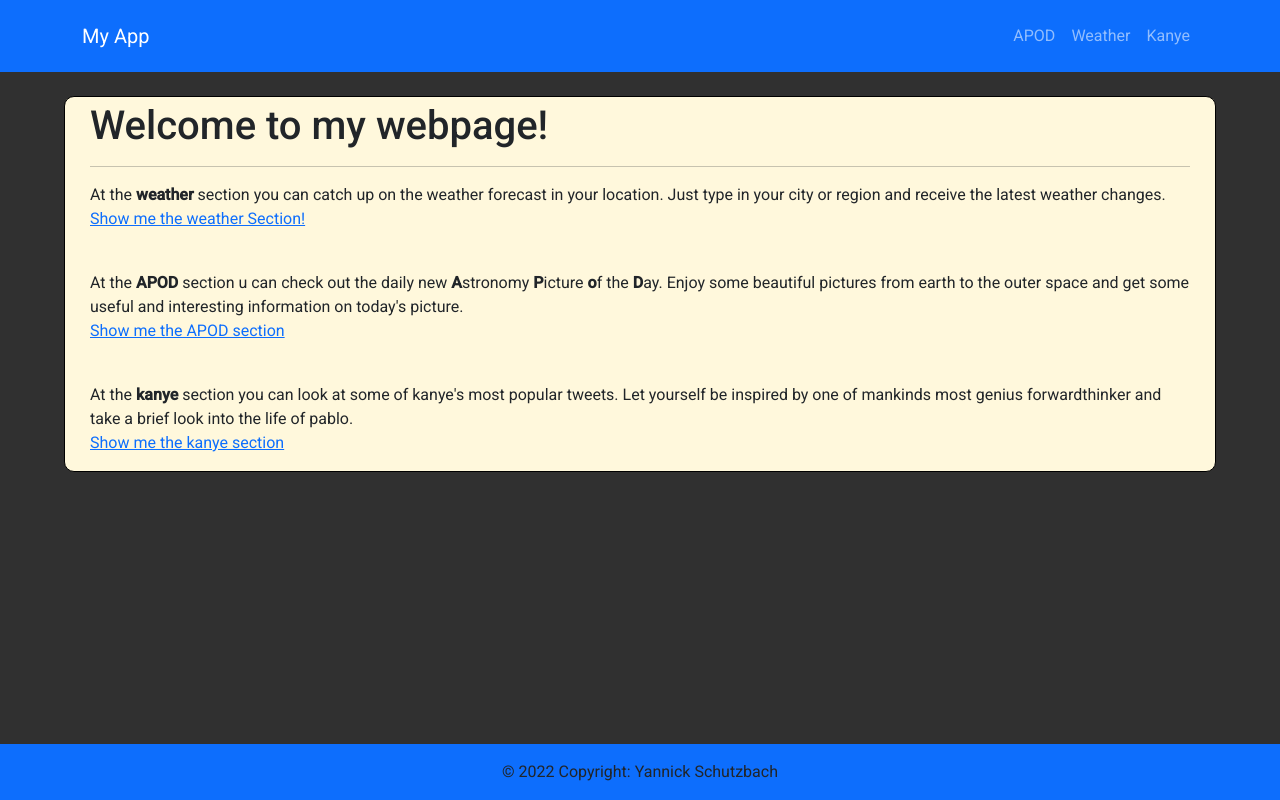
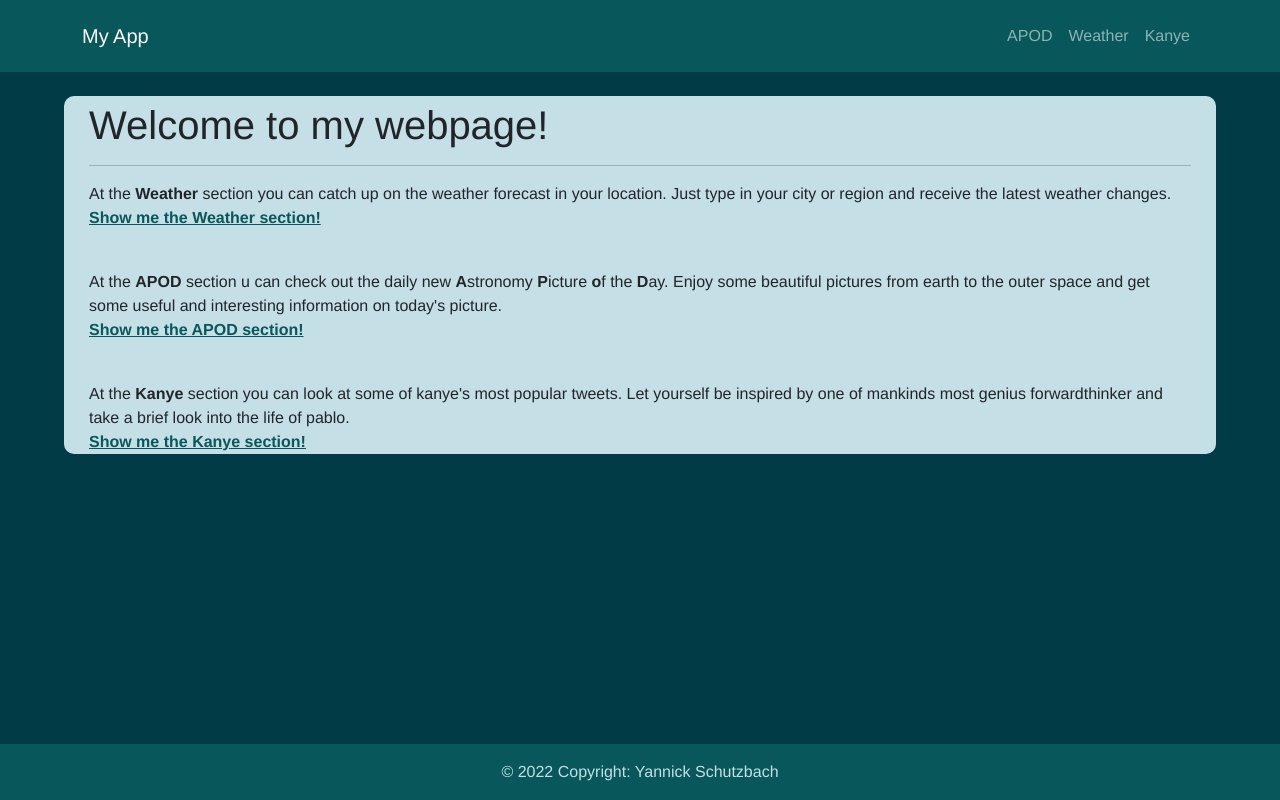
Before and after one commit to YannickSchutzbach/yannick, an Angular app: page / in a window 1280 px wide. Built offline with nearby package versions, Linux system fonts and the light colour scheme.

Commit message:
its art look it up

```diff
--- a/src/app/app.component.html
+++ b/src/app/app.component.html
@@ -1,6 +1,6 @@
 <html>
     <head>
-
+        <title>Yannick's webapp</title>
     </head>
     <body>
         <app-main></app-main>
--- a/src/app/components/apod/apod.component.html
+++ b/src/app/components/apod/apod.component.html
@@ -1,13 +1,15 @@
 <div class="content">
-    <h3>{{photoData.title}}</h3>
+    <h3 *ngIf="this.photoData" style="text-align: center; padding-bottom: 8px; padding-top: 3px;">{{photoData.title}}</h3>
 </div>
 <div class="img" *ngIf="picture">
-        <img class="rounded-corners" src={{photoData.hdurl}}>
+        <img *ngIf="this.photoData" class="rounded-corners" src={{photoData.hdurl}}>
 </div>
 
 <div class="content" *ngIf="!picture" style="margin-top: 10px; margin-bottom: 10px; padding-bottom: 5px;">
-    <a href='{{photoData.url}}'>Visit YouTube to see today's video</a>
+    <a *ngIf="this.photoData" href='{{photoData.url}}'>Visit YouTube to see today's video</a>
 </div>
 <div class="content" id="foot">
-    {{photoData.explanation}}
+    <div *ngIf="this.photoData">
+        {{photoData.explanation}}
+    </div>
 </div>
--- a/src/app/components/footer/footer.component.html
+++ b/src/app/components/footer/footer.component.html
@@ -1,7 +1,7 @@
 <br><br><br>
-<footer class="bg-primary text-center text-lg-start fixed-bottom">
+<footer class="text-center text-lg-start fixed-bottom" style="background-color: #07575B;">
     <!-- Copyright -->
-    <div class="text-center p-3">
+    <div class="text-center p-3" style="color: #C4DFE6;">
       © 2022 Copyright: Yannick Schutzbach
     </div>
     <!-- Copyright -->
--- a/src/app/components/frontpage/frontpage.component.html
+++ b/src/app/components/frontpage/frontpage.component.html
@@ -6,10 +6,10 @@
 
     <!--weather-->
     <p>
-        At the <b>weather</b> section you can catch up on the weather forecast in your location.
+        At the <b>Weather</b> section you can catch up on the weather forecast in your location.
         Just type in your city or region and receive the latest weather changes.
         <br>
-        <a routerLink="weather">Show me the weather Section!</a>
+        <a routerLink="weather">Show me the Weather section!</a>
     </p>
     <br>
 
@@ -18,13 +18,13 @@
         At the <b>APOD</b> section u can check out the daily new <b>A</b>stronomy <b>P</b>icture <b>o</b>f the <b>D</b>ay.
         Enjoy some beautiful pictures from earth to the outer space and get some useful and interesting information on today's picture.
         <br>
-        <a routerLink="apod">Show me the APOD section</a>
+        <a routerLink="apod">Show me the APOD section!</a>
     </p>
     <br>
     <p>
-        At the <b>kanye</b> section you can look at some of kanye's most popular tweets.
+        At the <b>Kanye</b> section you can look at some of kanye's most popular tweets.
         Let yourself be inspired by one of mankinds most genius forwardthinker and take a brief look into the life of pablo.
         <br>
-        <a routerLink="kanye">Show me the kanye section</a>
+        <a routerLink="kanye">Show me the Kanye section!</a>
     </p>
 </div>
--- a/src/app/components/main/main.component.html
+++ b/src/app/components/main/main.component.html
@@ -1,6 +1,6 @@
-<nav class="navbar navbar-expand-lg bg-primary navbar-dark py-3 fixed-top">
+<nav class="navbar navbar-expand-lg navbar-dark py-3 fixed-top"  style="background-color: #07575B;color: #C4DFE6;">
     <div class="container">
-        <a href="" class="navbar-brand">My App</a>
+        <a href="" class="navbar-brand" style="font-weight: normal;">My App</a>
 
         <button class="navbar-toggler" type="button" data-bs-toggle="collapse" data-bs-target="#navmenu" (click)="navMenuToggle()">
             <span class="navbar-toggler-icon"></span>
@@ -9,13 +9,13 @@
         <div class="collapse navbar-collapse" id="navmenu">
             <ul class="navbar-nav ms-auto">
                 <li class="nav-item">
-                    <a routerLink="apod" class="nav-link">APOD</a>
+                    <a routerLink="apod" class="nav-link" style="font-weight: normal;">APOD</a>
                 </li>
                 <li class="nav-item">
-                    <a routerLink="weather" class="nav-link">Weather</a>
+                    <a routerLink="weather" class="nav-link" style="font-weight: normal;">Weather</a>
                 </li>
                 <li class="nav-item">
-                    <a routerLink="kanye" class="nav-link">Kanye</a>
+                    <a routerLink="kanye" class="nav-link" style="font-weight: normal;">Kanye</a>
                 </li>
             </ul>
         </div>
--- a/src/app/components/weather/weather.component.html
+++ b/src/app/components/weather/weather.component.html
@@ -19,7 +19,7 @@
                     <label class="text">Insert your City:<br>
                         <input name="city" [(ngModel)]="location" placeholder="Your city" value="{{location}}">
                     </label><br><br>
-                    <button (click)="setLocation(location)" class="btn btn-primary" style="margin-left: 0;">Get weather!</button>
+                    <button (click)="setLocation(location)" class="btn" style="margin-left: 0; background-color:#07575B; color: #C4DFE6;">Get weather!</button>
                 </form>
 
             </mat-card-content>
@@ -30,13 +30,13 @@
         <hr>
         <h3>Weather Details</h3>
 
-        <p class="text-center">Current weather conditions: <b>{{this.weatherData.weather[0].main}}</b></p>
-        <p class="text-center">Temperature in Degrees Celsius: <b>{{this.weatherData.main.temp}}</b></p>
-        <p class="text-center">Feels like in Degrees Celsius: <b>{{this.weatherData.main.feels_like}}</b></p>
-        <p class="text-center">Location Searched: <b>{{this.weatherData.name}}</b></p>
-        <p class="text-center">Wind speed in kilometers per second: <b>{{this.weatherData.wind.speed}}</b></p>
-        <p class="text-center">Humidity in percent: <b>{{this.weatherData.main.humidity}}</b></p>
-        <p class="text-center">Pressure in hektopascal: <b>{{this.weatherData.main.pressure}}</b></p>
+        <p class="text-center">Location Searched: <b *ngIf="this.weatherData">  {{this.weatherData.name}}</b></p>
+        <p class="text-center">Current weather conditions: <b *ngIf="this.weatherData">{{this.weatherData.weather[0].main}}</b></p>
+        <p class="text-center">Temperature in Degrees Celsius: <b *ngIf="this.weatherData">{{this.weatherData.main.temp}}</b></p>
+        <p class="text-center">Feels like in Degrees Celsius: <b *ngIf="this.weatherData">{{this.weatherData.main.feels_like}}</b></p>
+        <p class="text-center">Wind speed in kilometers per second: <b *ngIf="this.weatherData">{{this.weatherData.wind.speed}}</b></p>
+        <p class="text-center">Humidity in percent: <b *ngIf="this.weatherData">{{this.weatherData.main.humidity}}</b></p>
+        <p class="text-center">Pressure in hektopascal: <b *ngIf="this.weatherData">{{this.weatherData.main.pressure}}</b></p>
 
     </div>
 
--- a/src/app/components/weather/weather.component.ts
+++ b/src/app/components/weather/weather.component.ts
@@ -31,10 +31,11 @@ export class WeatherComponent implements OnInit {
   }
 
   setWeatherData(loc) {
-    this.weatherService.getWeather(loc).subscribe(data => {
-      this.weatherData = data;
-      console.log(this.weatherData);
-    })}
+    this.weatherService.getWeather(loc)
+    .subscribe(
+      data => this.weatherData = data,
+      error => alert("upsi etwas ist schiefgelaufen LOL XD")
+    )}
 
   setLocation(loc){
     event?.preventDefault();
@@ -51,5 +52,4 @@ export class WeatherComponent implements OnInit {
       this.mobile=false;
     }
   }
-
 }
--- a/src/styles.scss
+++ b/src/styles.scss
@@ -34,17 +34,17 @@ $yannick-theme: mat.define-light-theme((
 @include mat.all-component-themes($yannick-theme);
 
 /* You can add global styles to this file, and also import other style files */
+
+
 .rounded {
-    border: 1px solid black;
-    background-color: cornsilk;
     padding-right: 25px;
     padding-left: 25px;
     padding-top: 5px;
 }
 .content {
     border-radius: 10px;
-    border: 1px solid black;
-    background-color: cornsilk;
+    border: 0px;
+    background-color: #C4DFE6;
     padding-right: 25px;
     padding-left: 25px;
     padding-top: 5px;
@@ -54,7 +54,7 @@ $yannick-theme: mat.define-light-theme((
 }
 
 :root, html, head, body,header{
-    background-color: #303030;
+    background-color: #003b46;
 
 }
 .navbar{
@@ -62,18 +62,6 @@ $yannick-theme: mat.define-light-theme((
 }
 .col-md-3 {
     margin-bottom: 15px;
-}
-.card:hover {
-    background-color: #007bff;
-}
-.card:hover a{
-    color:white;
-    text-decoration: none;
-}
-
-.card a:hover {
-    color: white;
-    text-decoration: none;
 }
 h4 {
     margin-top: 15px;
@@ -83,8 +71,13 @@ h4 {
     margin-bottom: 20px;
 }
 html, body { height: 100%; }
-body { margin: 0; font-family: Roboto, "Helvetica Neue", sans-serif; }
+body { margin: 0; font-family: "HelveticaNeue-Light", "Helvetica Neue Light", "Helvetica Neue",
+    Helvetica, Arial, "Lucida Grande", sans-serif; font-weight: 400;}
 
 .foot {
     height: 10px;
 }
+a {
+    color: #07575B;
+    font-weight: bold;
+}
```
